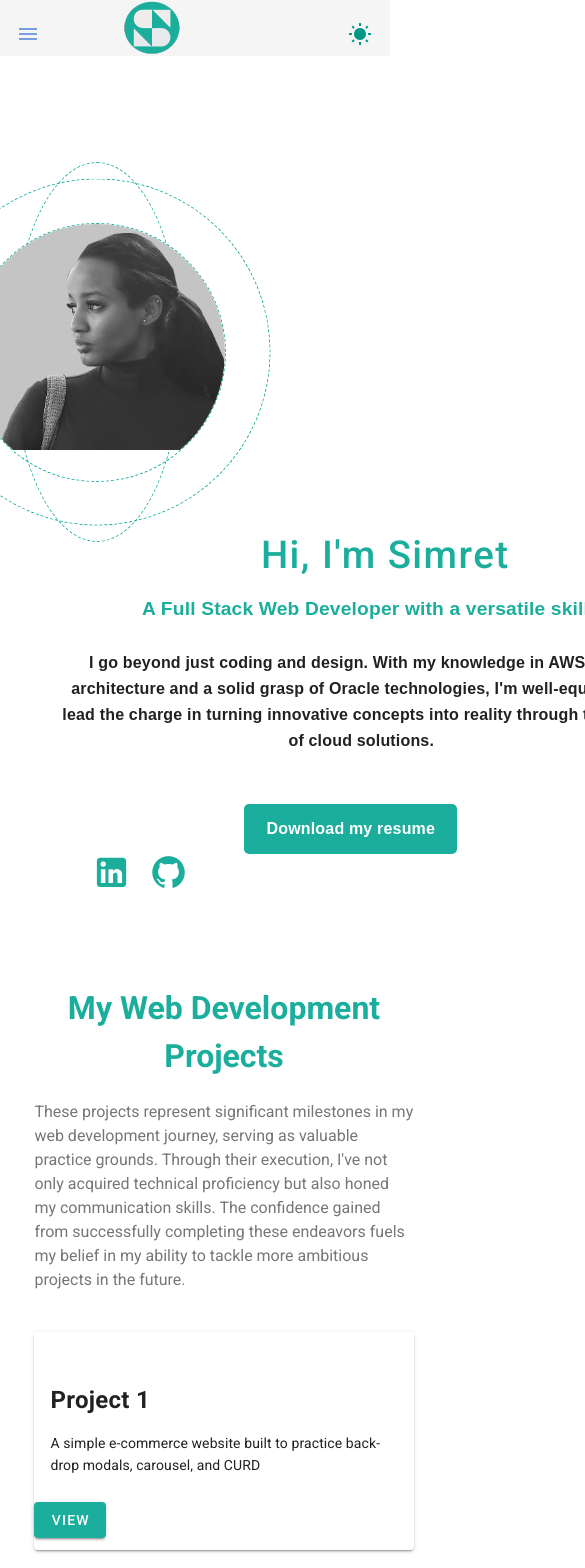
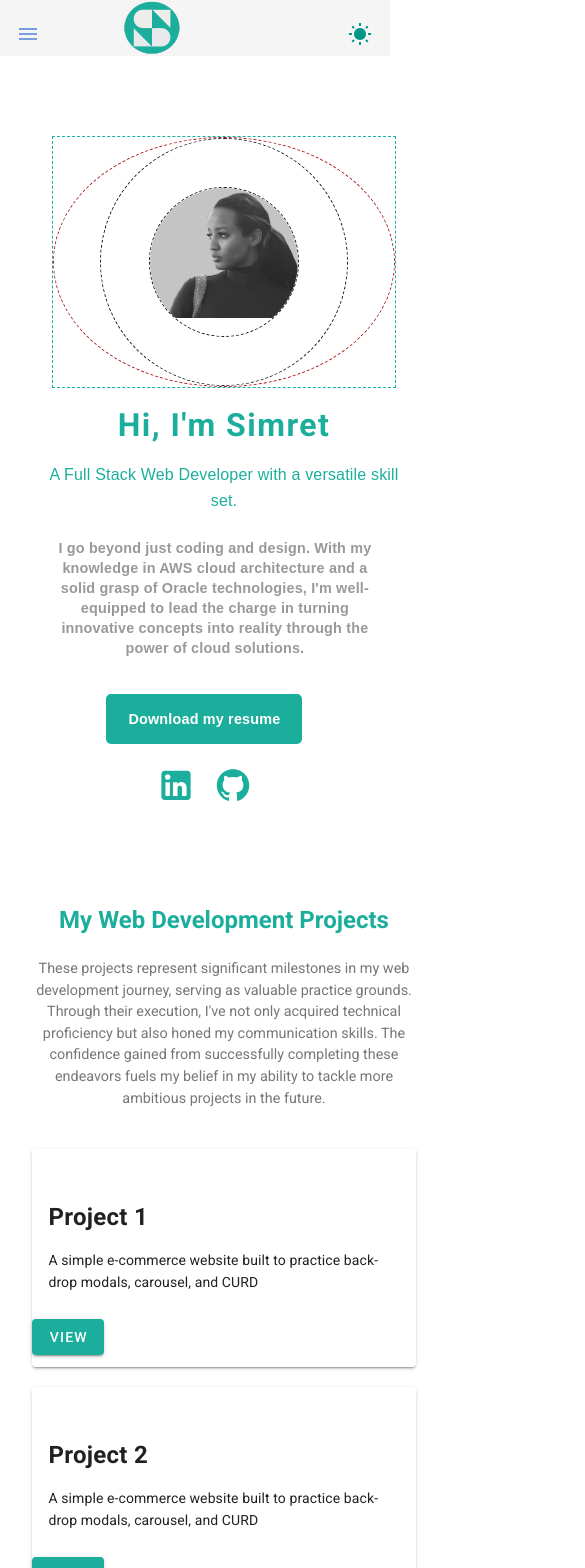
Before and after one commit to simretB05/my_vue_portfolio, a Vue app: page / in a window 390 px wide. Shown: the top 1568 px of the page, 585 px wide, since content can reach past the window. Built offline with nearby package versions, Linux system fonts and the light colour scheme.

Commit message:
Update font sizes and spacing for better responsiveness on smaller screens

```diff
--- a/src/components/AboutComponent.vue
+++ b/src/components/AboutComponent.vue
@@ -1,7 +1,6 @@
 <template>
   <v-container class="main">
     <section class="about-section">
-      <!-- Title -->
       <div class="profile-container">
         <div class="pic-container">
           <div class="broken-circle-container">
@@ -80,19 +79,15 @@ export default {
   },
 };
 </script>
+
 <style scoped>
-@import "~typeface-work-sans/index.css";
-
 .main {
   display: grid;
   place-items: center;
   margin-top: 70px;
   width: 100%;
   transition: background-color 0.3s;
-}
-
-.main:hover {
-  background-color: #ffffff;
+  color: rgb(154, 152, 152);
 }
 
 .about-section {
@@ -101,19 +96,22 @@ export default {
   align-items: start;
   justify-items: flex-start;
   font-family: sans-serif;
+  padding-top: 60px;
 }
 
 .profile-container {
   display: flex;
-  flex-direction: column;
   align-items: start;
   justify-items: center;
-  width: 100%;
+  flex-direction: row-reverse;
+  width: 90%;
+  border: 1px #1bae9c;
 }
 .pic-container {
   width: 40%;
   display: flex;
   justify-content: center;
+  border: 1px dashed #1bae9c;
 }
 
 .broken-circle-container {
@@ -125,10 +123,15 @@ export default {
   border: 1px dashed #1bae9c;
   width: 100%;
 }
+.my-name {
+  font-size: 1.7rem;
+  font-weight: 900;
+}
 .mt-info {
   width: 100%;
   display: flex;
   flex-direction: row;
+  font-size: 1.6rem;
   align-items: center;
   margin-left: 75px;
 }
@@ -175,13 +178,11 @@ export default {
 .about-description {
   margin: 0 34px;
   text-align: center;
-  width: 160%;
+  width: 100%;
   letter-spacing: 0.0112rem;
-  font-family: sans-serif;
   line-height: 26px;
-  font-size: 0.991rem;
-  font-family: Arial, Helvetica, sans-serif;
   font-size: 1rem;
+  font-weight: 100;
 }
 .my-name {
   font-weight: bold;
@@ -223,30 +224,87 @@ export default {
   background-color: #ffffff;
   color: #1bae9c;
 }
+@media only screen and (max-width: 767px) {
+  .main {
+    margin-top: 34px;
+  }
+  .about-section {
+    display: flex;
+    justify-content: center;
+    align-items: center;
+    padding-top: 10px;
+  }
+  .about-description {
+    margin-top: 24px;
+  }
+  .profile-container {
+    flex-direction: column;
+    justify-items: center;
+    align-items: center;
+  }
 
-/* Media query for larger screens */
-@media (min-width: 768px) {
-  .profile-container {
-    flex-direction: row-reverse;
-    justify-content: space-around;
+  .pic-container {
+    width: 90%;
+    display: flex;
+    justify-content: center;
+    border: 1px dashed #1bae9c;
+  }
+  .broken-circle-container {
+    display: flex;
+    justify-content: center;
+    align-items: start;
+    position: relative;
+    border-radius: 50%;
+    border: 1px dashed #ae1b1d;
+    width: 100%;
   }
   .larger-circle {
-    width: 260px;
-    height: 260px;
+    width: 87px;
+    height: 87px;
+    display: flex;
+    justify-content: center;
+    align-items: start;
+    border-radius: 50%;
+    border: 1px dashed #181a19;
+    position: absolute;
+    top: 50%;
+    left: 50%;
+    transform: translate(-50%, -50%);
+  }
+  .broken-circle {
+    width: 248px;
+    height: 248px;
+    border-radius: 50%;
   }
   .image-circle {
-    width: 310px;
-    height: 310px;
+    width: 150px;
+    height: 150px;
   }
-
-  .profile-picture {
-    margin-right: 20px;
+  .my-name {
+    font-size: 2rem;
+    font-weight: 600;
   }
-
-  .about-description {
-    text-align: left;
+  .my-title {
+    font-size: 1rem;
+    padding: 8px;
+    font-weight: 500;
+    color: #1bae9c;
+  }
+  .my-description {
+    font-size: 0.9rem;
+    line-height: 20px;
+  }
+  .download-link.btn {
+    font-size: 0.9rem;
+    margin-top: 20px;
+  }
+  .mt-info {
+    justify-content: center;
+    margin: 0;
+    padding: 23px 12px;
   }
 }
+
 .btn {
   margin-right: 21px;
 }
--- a/src/components/ContactComponent.vue
+++ b/src/components/ContactComponent.vue
@@ -3,7 +3,12 @@
     <h1 class="title-container">Contact Me</h1>
 
     <p class="subtitle">
-      Got something on your mind? Drop me a message, and I'll be in touch!
+      Exploring new career opportunities and ready to make a professional
+      connection? I'm actively seeking a fulfilling job opportunity, and your
+      input could be the missing piece to my next chapter. Feel free to drop me
+      a message; I'm eager to discuss potential collaborations, job offers, or
+      any valuable insights you may have. Let's connect and explore the
+      possibilities together!
     </p>
     <div class="contact-info-cont">
       <div class="picture-container">
@@ -89,7 +94,9 @@ export default {
   display: grid;
   place-items: center;
   margin-top: 70px;
-  width: 100%;
+  width: 90%;
+  color: rgb(154, 152, 152);
+  padding-top: 30px;
 }
 
 .contact-info-cont {
@@ -104,14 +111,15 @@ export default {
   background-color: #1bae9c;
 }
 
+.title-container {
+  color: #1bae9c;
+}
 .title-container,
 .subtitle {
   text-align: center;
-  color: #1bae9c;
   margin-bottom: 20px;
 }
 .subtitle {
-  color: black;
   font-size: 1.1rem;
 }
 
@@ -157,8 +165,10 @@ export default {
 .btn:hover {
   background-color: white;
 }
-/* Additional styles for mobile */
-@media only screen and (max-width: 600px) {
+@media only screen and (max-width: 767px) {
+  .main {
+    margin-top: 20px;
+  }
   .contact-info-cont {
     flex-direction: column;
   }
@@ -186,7 +196,7 @@ export default {
 
   .picture-container {
     order: 0;
-    height: 500px; /* Adjust the height as needed */
+    height: 500px;
   }
 
   .form-container {
--- a/src/components/ProjectsComponent.vue
+++ b/src/components/ProjectsComponent.vue
@@ -18,6 +18,7 @@
           cols="12"
           sm="6"
           md="4"
+          lg="3"
         >
           <v-card class="card">
             <v-row>
@@ -49,7 +50,6 @@
     </div>
   </v-container>
 </template>
-
 <script>
 export default {
   data() {
@@ -104,6 +104,8 @@ export default {
   margin-top: 70px;
   width: 90%;
   transition: background-color 0.3s;
+  color: rgb(154, 152, 152);
+  padding: 30px 10px;
 }
 
 .card-container {
@@ -114,22 +116,38 @@ export default {
   text-align: center;
   margin-bottom: 20px;
   color: #1bae9c;
+  font-size: 2rem;
 }
 
 .titleText {
   color: #777;
   margin-bottom: 20px;
+  font-size: 1rem;
+  text-align: center;
+}
+
+@media only screen and (max-width: 767px) {
+  .main {
+    margin-top: 34px;
+  }
+  .title-container {
+    font-size: 1.5rem;
+  }
+
+  .titleText {
+    font-size: 0.9rem;
+  }
 }
 
 .card {
   margin-bottom: 20px;
-  transition: background-color 0.3s, transform 0.3s; /* Adding transitions for background-color and transform */
-  transform: translateY(0); /* Initial transform state */
+  transition: background-color 0.3s, transform 0.3s;
+  transform: translateY(0);
 }
 
 .card:hover {
-  background-color: teal; /* Teal color for the hover effect */
-  transform: translateY(-10px); /* Move the card up by 10px on hover */
+  background-color: teal;
+  transform: translateY(-10px);
 }
 
 .card__item__img {
@@ -140,31 +158,31 @@ export default {
 .card__item__details__title {
   font-size: 1.5rem;
   font-weight: bold;
-  transition: transform 0.3s; /* Adding a transition for transform */
+  transition: transform 0.3s;
 }
 
 .card:hover .card__item__details__title {
-  transform: translateY(-10px); /* Move the title up by 10px on hover */
+  transform: translateY(-10px);
 }
 
 .card__item__details__text {
   max-height: 80px;
   overflow: hidden;
   text-overflow: ellipsis;
-  transition: max-height 0.3s, transform 0.3s; /* Adding transitions for max-height and transform */
+  transition: max-height 0.3s, transform 0.3s;
 }
 
 .card:hover .card__item__details__text {
-  max-height: 200px; /* Change to a larger value to reveal more text on hover */
-  transform: translateY(-10px); /* Move the text up by 10px on hover */
+  max-height: 200px;
+  transform: translateY(-10px);
 }
 
 .card__item__details__btn {
   margin-top: 10px;
-  transition: transform 0.3s; /* Adding a transition for transform */
+  transition: transform 0.3s;
 }
 
 .card:hover .card__item__details__btn {
-  transform: translateY(-10px); /* Move the button up by 10px on hover */
+  transform: translateY(-10px);
 }
 </style>
--- a/src/components/SkillComponent.vue
+++ b/src/components/SkillComponent.vue
@@ -101,6 +101,8 @@ export default {
   margin-top: 70px;
   width: 90%;
   transition: background-color 0.3s;
+  color: rgb(154, 152, 152);
+  padding-top: 30px;
 }
 .title-container {
   text-align: center;
@@ -110,7 +112,7 @@ export default {
   color: #1bae9c;
 }
 .skill-card {
-  transition: box-shadow 0.3s, background-color 0.3s; /* Adding a smooth transition effect */
+  transition: box-shadow 0.3s, background-color 0.3s;
   text-align: center;
   border-radius: 12px;
   box-shadow: 0 4px 8px rgba(0, 0, 0, 0.1);
@@ -118,7 +120,7 @@ export default {
 
 .skill-card:hover {
   box-shadow: 0 8px 16px rgba(0, 0, 0, 0.2);
-  background-color: rgb(215, 239, 239); /* Teal color for the hover effect */
+  background-color: rgb(215, 239, 239);
 }
 
 .title {
@@ -132,4 +134,9 @@ export default {
   font-size: 0.8rem;
   padding: 4px 8px;
 }
+@media only screen and (max-width: 767px) {
+  .main {
+    margin-top: 20px;
+  }
+}
 </style>
--- a/src/components/utils/FooterNav.vue
+++ b/src/components/utils/FooterNav.vue
@@ -1,5 +1,6 @@
 <template>
   <v-footer class="footer">
+    <div class="fo-div">
       <v-row justify="center">
         <v-col class="text-center">
           <v-btn
@@ -76,6 +77,7 @@
           </div>
         </v-col>
       </v-row>
+    </div>
   </v-footer>
 </template>
 
@@ -106,6 +108,10 @@ export default {
 </script>
 
 <style scoped>
+.fo-div {
+  width: 90%;
+}
+
 .footer {
   width: 100%;
   min-height: 10vh;
--- a/src/views/AboutPage.vue
+++ b/src/views/AboutPage.vue
@@ -16,9 +16,8 @@ export default {
 
   <style scoped>
 main {
-  margin: 0;
-  padding: 0;
+  width: 100%;
   display: grid;
-  place-items: start;
+  place-items: center;
 }
 </style>
```
Also changed, not shown: src/views/HomePage.vue (+0 -7 lines). Lines whose indentation alone changed are shown as unchanged.
